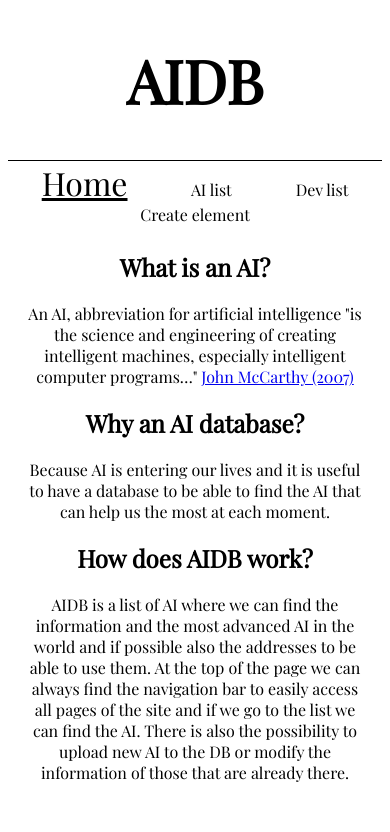
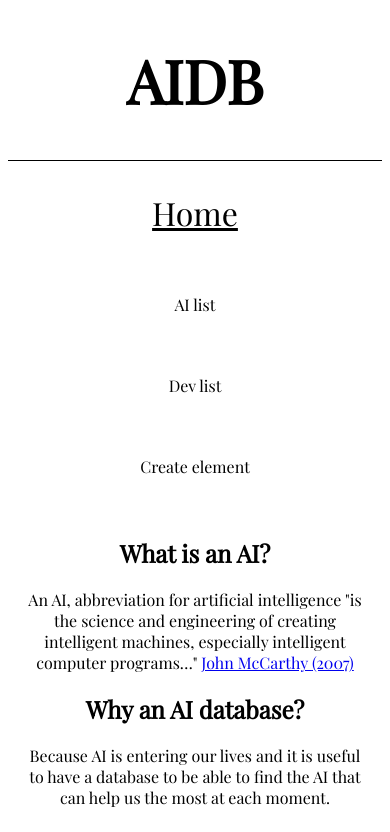
Before and after one commit to andrea-de-faveri-01/proyectoAngular, an Angular app: page /home in a window 390 px wide. Shown: the top 832 px of the page. Built offline with nearby package versions, Linux system fonts and the light colour scheme.

Commit message:
responsive nav-bar

```diff
--- a/src/app/core/components/header/components/nav-bar/nav-bar.component.scss
+++ b/src/app/core/components/header/components/nav-bar/nav-bar.component.scss
@@ -1,7 +1,26 @@
+// .nav-container {
+//   text-align: center;
+//   height: 60px;
+// }
+
 .nav-container {
-  text-align: center;
-  height: 60px;
-}
+    display: flex;
+    align-items: center;
+    justify-content: center;
+    min-height: 60px;
+  }
+
+  @media (max-width: 600px) {
+    .nav-container {
+      flex-direction: column;
+      height: auto;
+    }
+
+    .link {
+      margin: 10px 0;
+    }
+  }
+
 
 .link {
   margin: 30px;
```
